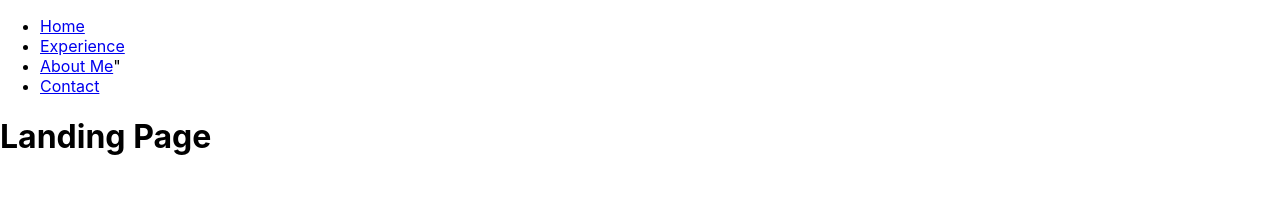
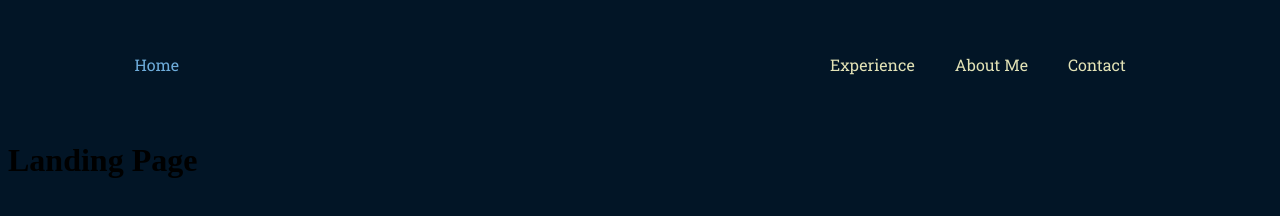
Before and after one commit to migsrra/portfolio-website, a React app in the folder my-site/: page / in a window 1280 px wide. Built offline with nearby package versions, Linux system fonts and the light colour scheme.

Commit message:
feature(site header): Completed initial implementation of site header

```diff
--- a/my-site/public/index.html
+++ b/my-site/public/index.html
@@ -24,7 +24,7 @@
       work correctly both with client-side routing and a non-root public URL.
       Learn how to configure a non-root public URL by running `npm run build`.
     -->
-    <title>React App</title>
+    <title>Miguel Serra</title>
   </head>
   <body>
     <noscript>You need to enable JavaScript to run this app.</noscript>
--- a/my-site/src/components/header/Header.js
+++ b/my-site/src/components/header/Header.js
@@ -1,15 +1,21 @@
-import { Link, Outlet } from "react-router-dom";
+import { NavLink, Outlet } from "react-router-dom";
 import HeaderWrapper from "./styles/HeaderWrapper";
 
 const Header = () => {
-  return(
+  return (
     <HeaderWrapper>
-      <nav>
-        <ul>
-          <li><Link to='/'>Home</Link></li>
-          <li><Link to="/experience">Experience</Link></li>
-          <li><Link to="/aboutme">About Me</Link>"</li>
-          <li><Link to="/contact">Contact</Link></li>
+      <nav className="header">
+        <NavLink to="/">Home</NavLink>
+        <ul className="nav_links">
+          <li>
+            <NavLink to="/experience">Experience</NavLink>
+          </li>
+          <li>
+            <NavLink to="/aboutme">About Me</NavLink>
+          </li>
+          <li>
+            <NavLink to="/contact">Contact</NavLink>
+          </li>
         </ul>
       </nav>
       <Outlet />
--- a/my-site/src/components/header/styles/HeaderWrapper.js
+++ b/my-site/src/components/header/styles/HeaderWrapper.js
@@ -1,6 +1,39 @@
 import styled from "styled-components";
+import Constants from "../../../utils/constants";
 
 const HeaderWrapper = styled.header`
+  .header{
+    font-family: 'Roboto Slab';
+    font-weight: normal;
+    font-weight: 500;
+    font-size: 16px;
+    box-sizing: border-box;
+    margin: 0;
+    padding: 0;
+
+    display: flex;
+    justify-content: space-between;
+    align-items: center;
+    padding: 30px 10%;
+
+    a {
+      transition: all 0.3s ease 0s;
+    }
+    a:hover{
+      color: ${Constants.textHover};
+    }
+    .active{
+      color: ${Constants.textHover};
+    }
+
+  }
+  .nav_links {
+    list-style: none;
+  }
+  .nav_links li {
+    display: inline-block;
+    padding: 0px 20px;
+  }
 
 `
 
--- a/my-site/src/index.css
+++ /dev/null
@@ -1,13 +0,0 @@
-body {
-  margin: 0;
-  font-family: -apple-system, BlinkMacSystemFont, 'Segoe UI', 'Roboto', 'Oxygen',
-    'Ubuntu', 'Cantarell', 'Fira Sans', 'Droid Sans', 'Helvetica Neue',
-    sans-serif;
-  -webkit-font-smoothing: antialiased;
-  -moz-osx-font-smoothing: grayscale;
-}
-
-code {
-  font-family: source-code-pro, Menlo, Monaco, Consolas, 'Courier New',
-    monospace;
-}
--- a/my-site/src/index.js
+++ b/my-site/src/index.js
@@ -1,5 +1,5 @@
 import ReactDOM from 'react-dom/client';
-import './index.css';
+import React from 'react';
 import LandingPage from './pages/LandingPage/index.js';
 import { BrowserRouter, Routes, Route } from "react-router-dom";
 import Contact from './pages/Contact/index.js';
@@ -7,6 +7,7 @@ import NotFoundPage from './pages/NotFoundPage/index.js';
 import Experience from './pages/Experience/index.js';
 import AboutMe from './pages/AboutMe/index.js';
 import Header from './components/header/Header.js';
+import IndexWrapper from './indexWrapper.js';
 
 
 export default function App() {
@@ -27,4 +28,9 @@ export default function App() {
 
 
 const root = ReactDOM.createRoot(document.getElementById('root'));
-root.render(<App/>);
+root.render(
+  <React.StrictMode>
+    <IndexWrapper />
+    <App/>
+  </React.StrictMode>
+);
--- /dev/null
+++ b/my-site/src/indexWrapper.js
@@ -0,0 +1,30 @@
+import { createGlobalStyle } from "styled-components";
+
+import PTSerifRegularTtf from "./fonts/PTSerif-Regular.ttf";
+import RobotoSlabRegularTtf from "./fonts/RobotoSlab-Regular.ttf";
+import Constants from "./utils/constants";
+
+export default createGlobalStyle`
+  @font-face {
+    font-family: 'PTSerif';
+    font-weight: normal;
+    font-style: normal;
+    font-display: swap;
+    src: url(${PTSerifRegularTtf});
+  }
+  @font-face {
+    font-family: 'Roboto Slab';
+    font-weight: normal;
+    font-style: normal;
+    font-display: swap;
+    src: url(${RobotoSlabRegularTtf});
+  }
+  body {
+    background-color: ${Constants.backgroundColor};
+  }
+  a {
+    text-decoration: none;
+    color: ${Constants.textColor};
+  }
+
+`
--- /dev/null
+++ b/my-site/src/utils/constants.js
@@ -0,0 +1,9 @@
+const Constants = {
+  textColor: "#E2E2B6",
+  textHover: "#6EACDA",
+  gray: '#24252A',
+  backgroundColor: '#021526',
+  headerColor: '#a5957c'
+};
+
+export default Constants;
```
Also changed, not shown: my-site/src/fonts/PTSerif-Regular.ttf (added), my-site/src/fonts/RobotoSlab-Regular.ttf (added).
